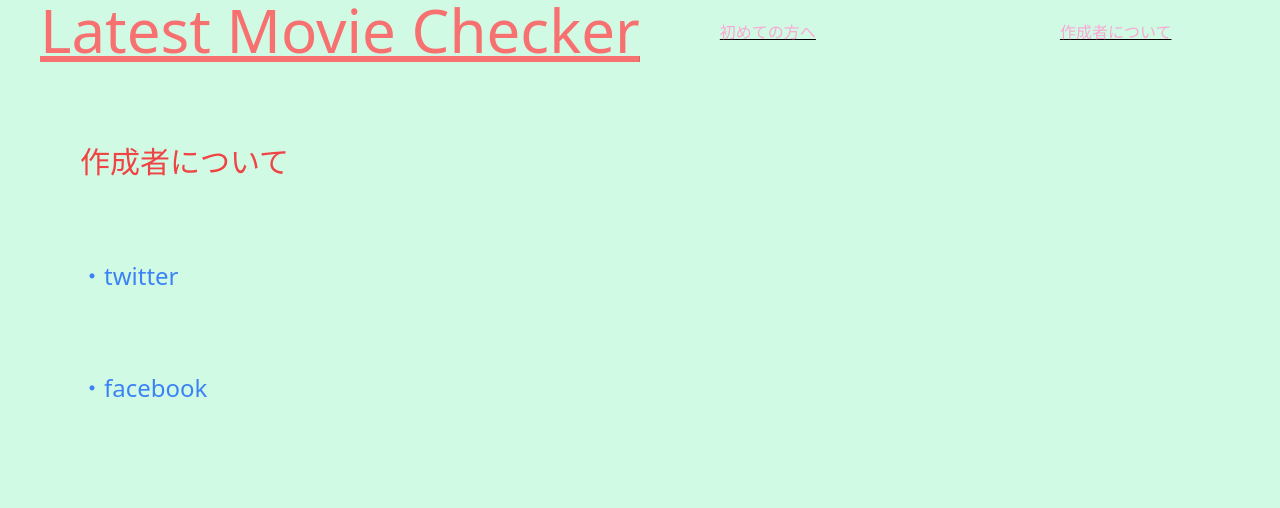
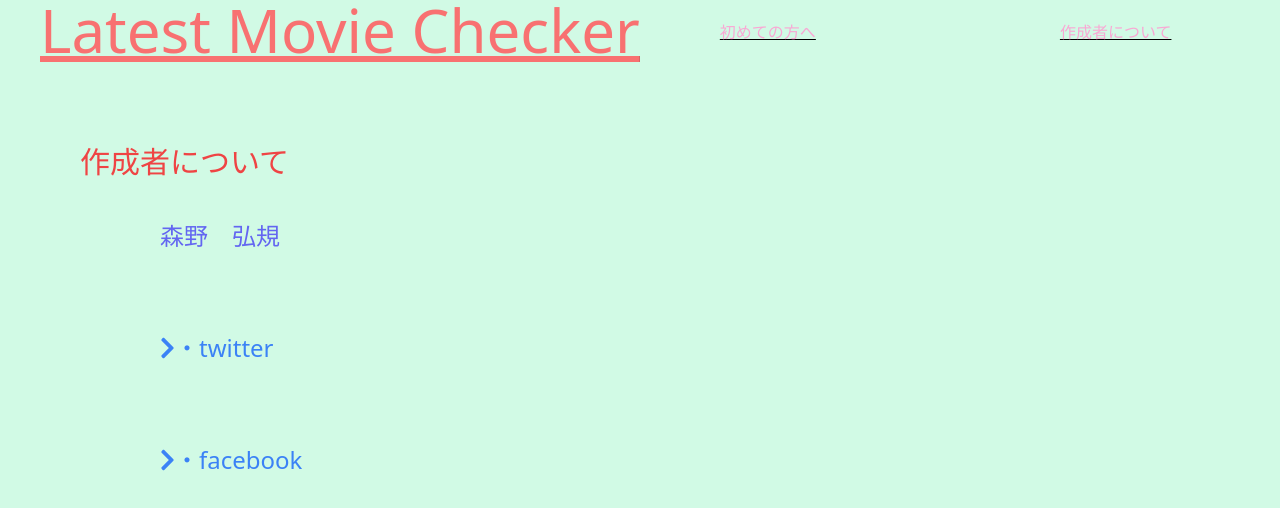
Before and after one commit to jungle379/Latest_movie_checker, a Next.js app: page /header/creater in a window 1280 px wide. Shown: the top 508 px of the page. Built offline with nearby package versions, Linux system fonts and the light colour scheme.

Commit message:
✅ 見栄え修正

```diff
--- a/package.json
+++ b/package.json
@@ -8,6 +8,8 @@
     "start": "next start"
   },
   "dependencies": {
+    "@fortawesome/free-solid-svg-icons": "^5.15.3",
+    "@fortawesome/react-fontawesome": "^0.1.14",
     "date-fns": "^2.20.0",
     "gray-matter": "^4.0.2",
     "next": "10.0.9",
--- a/src/pages/header/beginner.jsx
+++ b/src/pages/header/beginner.jsx
@@ -12,6 +12,10 @@ export default function Beginner() {
     <main className="h-screen bg-green-100">
       <Header></Header>
       <div className="text-indigo-800 text-4xl ml-20">このサイトの使い方</div>
+      <div>
+        <h1 className="text-1xl ml-40">各リンク先</h1>
+        <h2 className="text-1xl ml-40">外部リンクについて</h2>
+      </div>
     <Footer></Footer>
     </main>
     </>
--- a/src/pages/header/creater.jsx
+++ b/src/pages/header/creater.jsx
@@ -2,6 +2,8 @@ import Head from 'next/head'
 import Link from 'next/link'
 import { Footer } from '../../components/footer'
 import { Header } from '../../components/header'
+import { FontAwesomeIcon } from '@fortawesome/react-fontawesome';
+import { faChevronRight } from '@fortawesome/free-solid-svg-icons';
 
 export default function Creater() {
   return (
@@ -12,10 +14,13 @@ export default function Creater() {
     <main className="h-screen bg-green-100">
       <Header></Header>
     <div className="text-3xl ml-20 text-red-500">作成者について</div>
-    <div className="text-2xl text-blue-500 ml-20 mt-20">
+    <h1 className="text-2xl mt-10 ml-40 text-indigo-500">森野　弘規</h1>
+    <div className="text-2xl text-blue-500 ml-40 mt-20">
+    <FontAwesomeIcon icon={faChevronRight} />
     <Link href="https://twitter.com/hirokimorino">・twitter</Link>
     </div>
-    <div className="text-2xl text-blue-500 ml-20 mt-20">
+    <div className="text-2xl text-blue-500 ml-40 mt-20">
+    <FontAwesomeIcon icon={faChevronRight} />
     <Link href="https://www.facebook.com/hiroki.morino.9/">・facebook</Link>
     </div>
     </main>
--- a/src/pages/index.jsx
+++ b/src/pages/index.jsx
@@ -26,7 +26,7 @@ export default function Home() {
           <Link href="/near/map">
             <h4 className="text-red-500 underline text-2xl ml-20 mt-20">現在地から近くの映画館</h4>
           </Link>
-        <h5 className="text-0.5xl text-yellow-800 mt-40 ml-20">uploaded in 2021/04/15</h5>
+        <h5 className="text-0.5xl text-yellow-800 mt-10 ml-20">uploaded in 2021/04/15</h5>
       </main>
       <Footer></Footer>
     </div>
```
Also changed, not shown: 1 other file (tests, documents, lock files or other folders).
